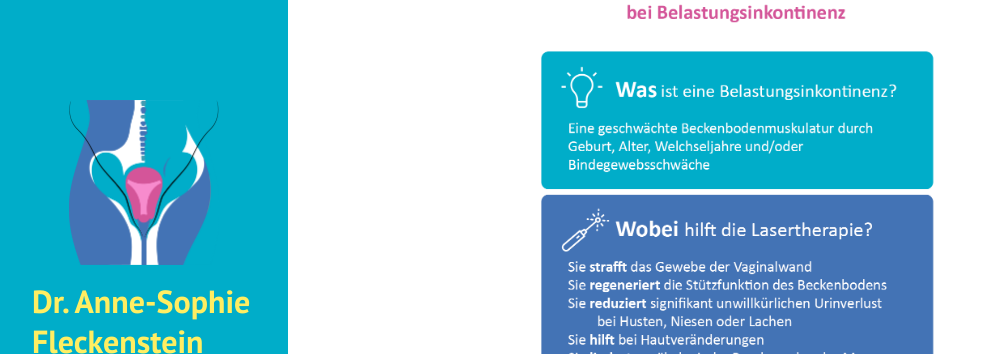
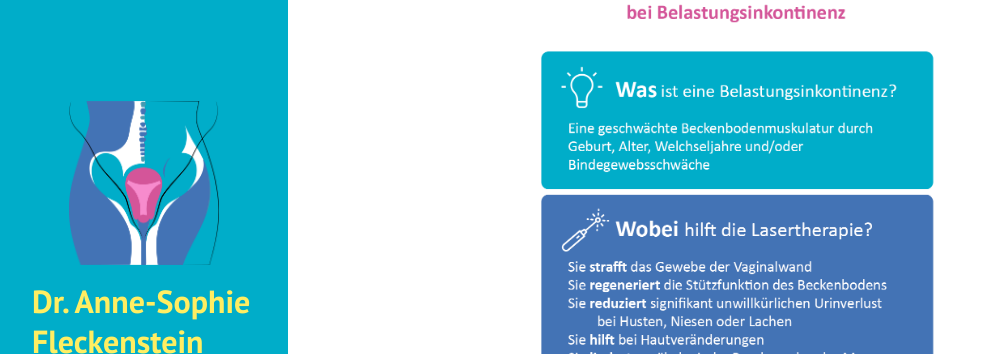
Before and after one commit to JuliaFleckenstein/dr-anne-sophie-fleckenstein, a Jekyll site: the page built from docs/index.md, in a window 1280 px wide. Shown: the part 224-578 px from the top of the page, without its empty margins (0-997 px from the left). Built offline with Jekyll 4.4.1, drawn with Linux system fonts in a browser that asks for light colours; Markdown is read by kramdown in place of the engine named in the settings; the list of posts is cut into pages by our own code.

Commit message:
updated logo

```diff
--- a/docs/_includes/sidebar.html
+++ b/docs/_includes/sidebar.html
@@ -1,7 +1,7 @@
 <div class="sidebar">
   <div class="container sidebar-sticky">
     <div class="sidebar-about">
-      <img src="{{ '/images/logo-annesophie.png' | relative_url }}" alt="Logo Anne-Sophie" class="sidebar-logo">
+      <img src="{{ '/images/logo-annesophie-v2.png' | relative_url }}" alt="Logo Anne-Sophie" class="sidebar-logo">
       <h1>
         <a href="{{ '/' | relative_url }}">
           {{ site.title }}
```
Also changed, not shown: docs/images/logo-annesophie-v2.png (added).
